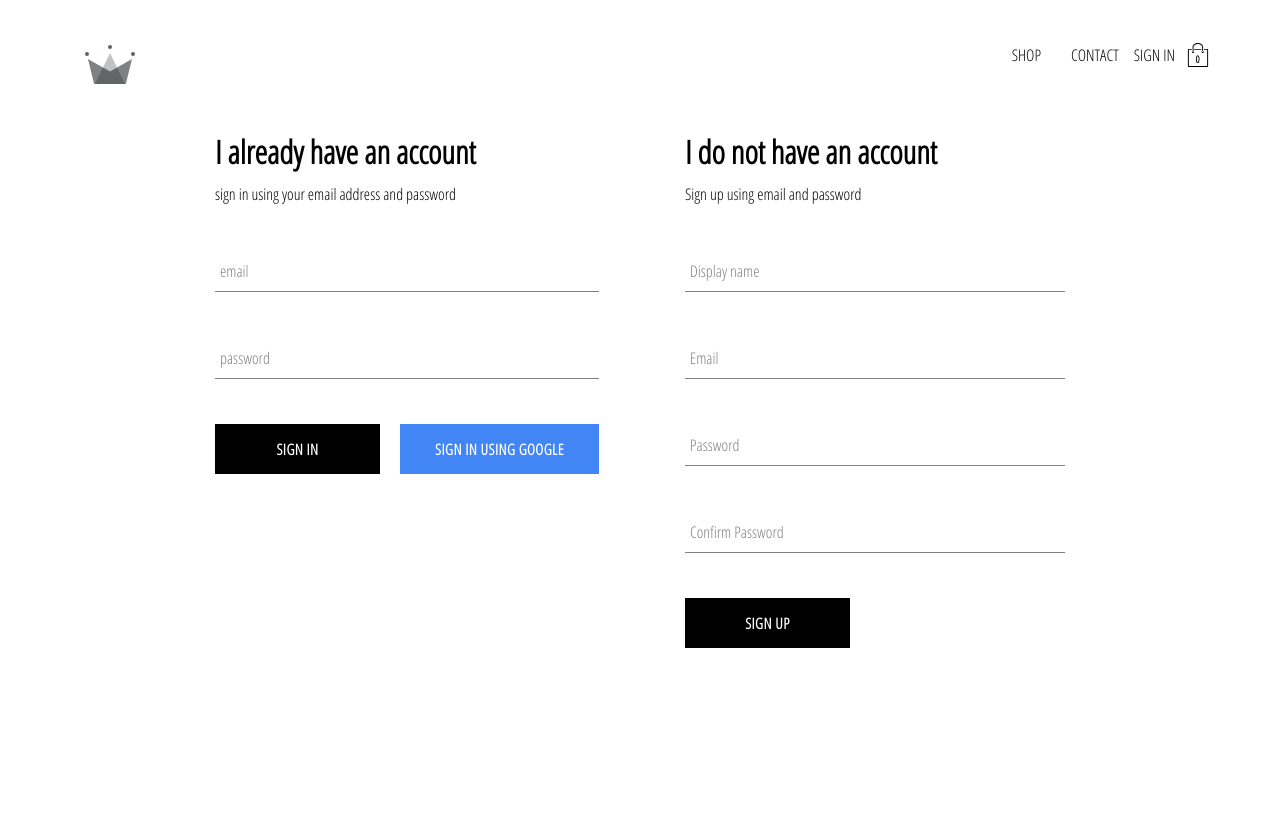
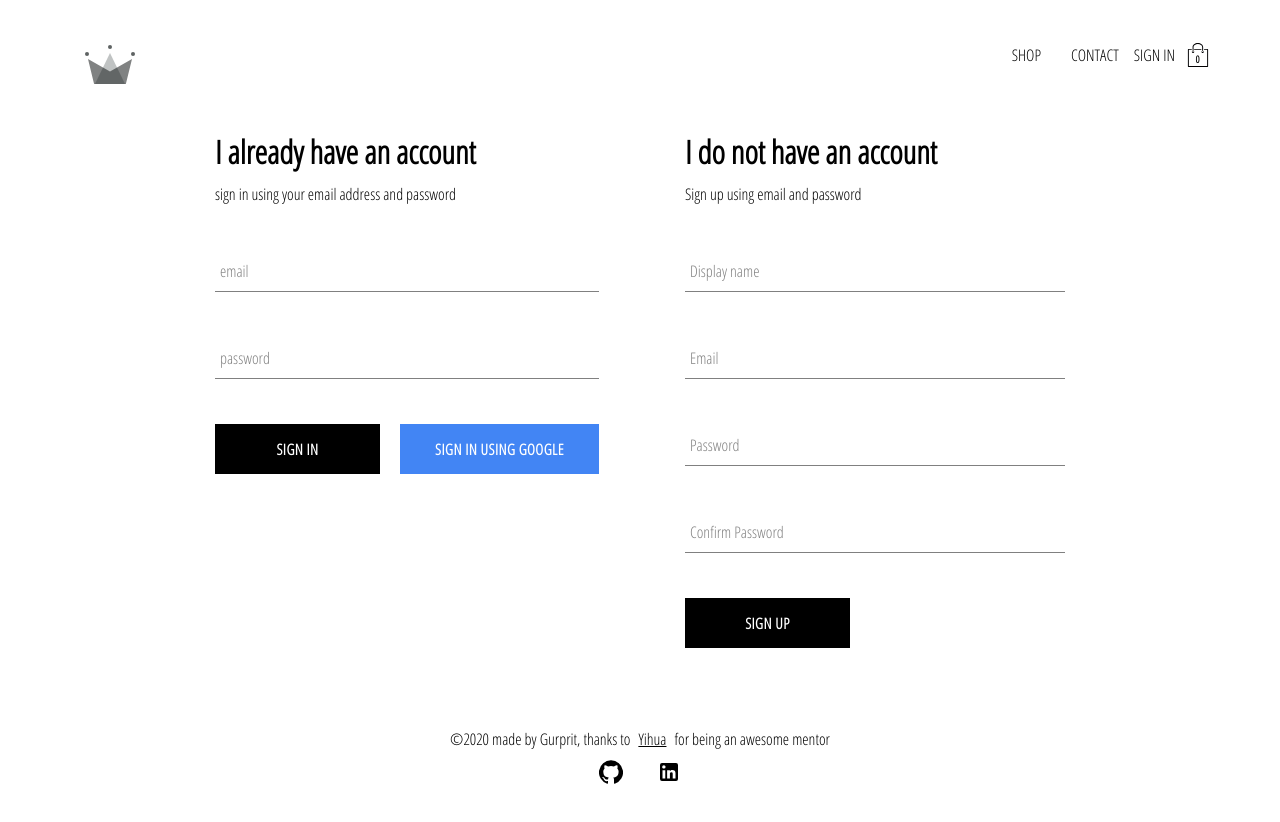
Before and after one commit to gur22-09/crownFashion, a React (Create React App) app: page /signin in a window 1280 px wide. Shown: the top 822 px of the page. Before the commit the page ends 800 px from the top, so only its background shows below. Built offline with nearby package versions, Linux system fonts and the light colour scheme; no server answers.

Commit message:
added footer page

```diff
--- a/package.json
+++ b/package.json
@@ -3,6 +3,8 @@
   "version": "0.1.0",
   "private": false,
   "dependencies": {
+    "@material-ui/core": "^4.9.9",
+    "@material-ui/icons": "^4.9.1",
     "@testing-library/jest-dom": "^4.2.4",
     "@testing-library/react": "^9.3.2",
     "@testing-library/user-event": "^7.1.2",
--- a/src/App.js
+++ b/src/App.js
@@ -6,6 +6,7 @@ import {Route,Switch,Redirect} from 'react-router-dom';
 import Homepage from './pages/homepage/homepage.component';
 import Shop from './pages/ShopPage/shop.component';
 import Header from './components/Header/header.component';
+import Footer from './components/footer/footer.component';
 import SignInAndSignUp from './pages/sign-in-and-sign-up/sign-in-and-sign-up.component';
 import Checkout from './pages/checkout/checkout.component';
 
@@ -70,7 +71,7 @@ class App extends Component{
       (<SignInAndSignUp/>)}
      />
     </Switch>
-
+    <Footer />
 
     </div>)
   }
--- /dev/null
+++ b/src/components/footer/footer.component.jsx
@@ -0,0 +1,26 @@
+import React from 'react';
+
+import './footer.styles.scss';
+
+import GitHubIcon from '@material-ui/icons/GitHub';
+import LinkedInIcon from '@material-ui/icons/LinkedIn';
+
+const Footer =()=>{
+
+    const yihuasTwitterId = `https://twitter.com/slingingkeys?lang=en`;
+    const githubRef = `https://github.com/gur22-09`;
+    const linkedInRef = `https://www.linkedin.com/in/gurprit-singh-074278167/`;
+    const date = new Date().getFullYear();
+    return (
+    <footer>
+        <div className='footer'>
+        &#169;{date} made by Gurprit,
+          thanks to   <a href={yihuasTwitterId}  rel="noreferrer noopener" target='_blank'> Yihua </a>  for being an awesome mentor <br />
+
+        <a className='icon' href={githubRef}><GitHubIcon/></a> <a className='icon' href={linkedInRef}><LinkedInIcon/></a>
+        </div>
+    </footer>
+    )
+}
+
+export default Footer;
--- /dev/null
+++ b/src/components/footer/footer.styles.scss
@@ -0,0 +1,24 @@
+footer{
+    display: flex;
+    height: 20vh;
+    width: 100%;
+    text-align: center;
+    font-weight:500;
+ .footer{
+    margin:50px auto;
+ }
+
+    a{
+        text-decoration: none;
+        text-decoration: underline;
+        display: inline-block;
+        padding:0 5px ;
+
+    }
+    .icon{
+        padding: 10px 15px;
+    }
+
+
+
+}
```
Also changed, not shown: 1 other file (tests, documents, lock files or other folders).
